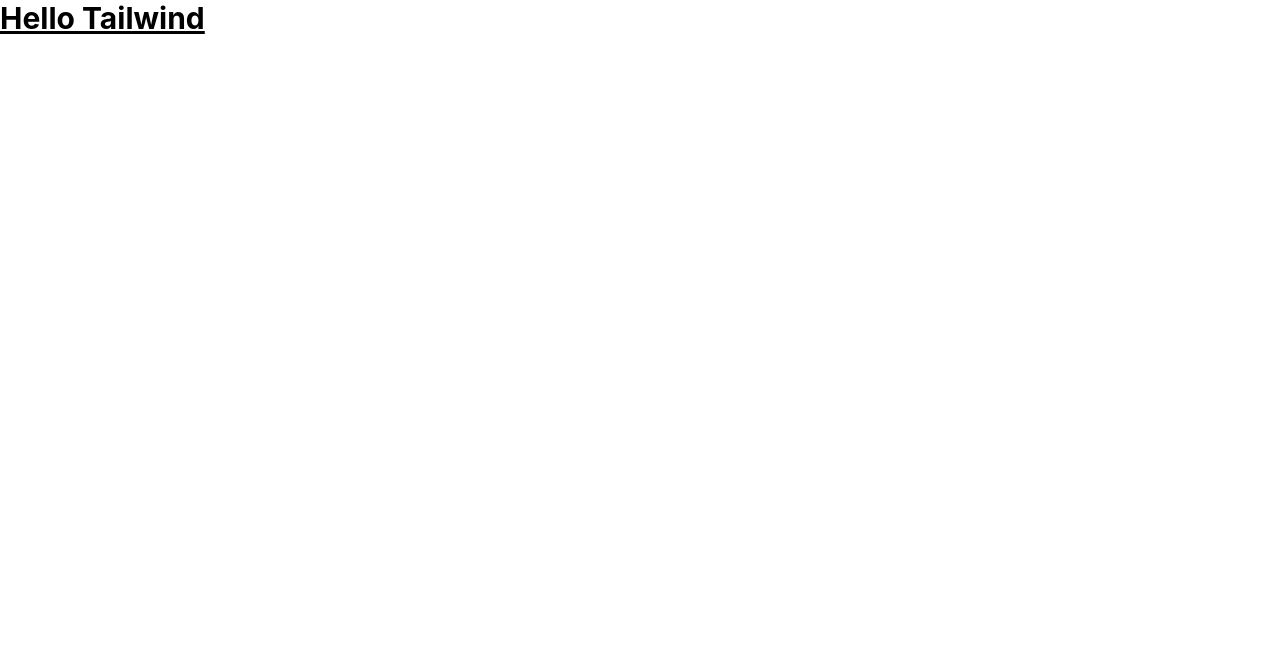
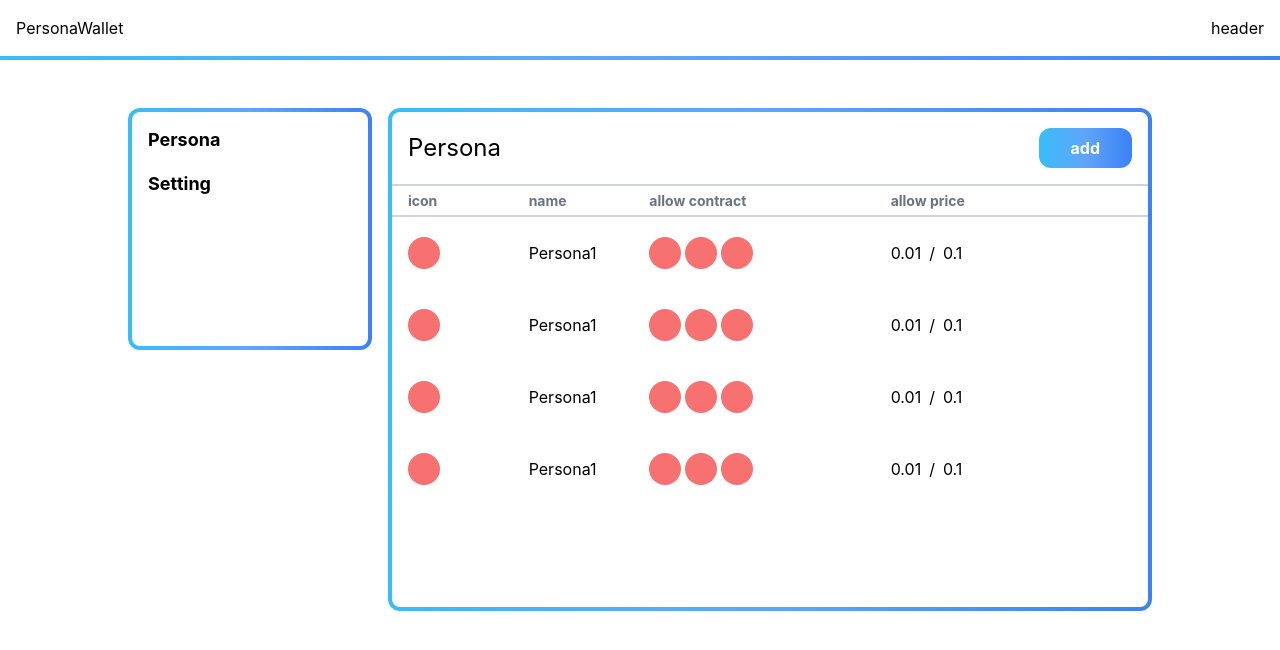
Before and after one commit to xwing-india/eth-india, a Next.js app in the folder frontend/: page / in a window 1280 px wide. Shown: the top 650 px of the page. Built offline with nearby package versions, Linux system fonts and the light colour scheme.

Commit message:
Add: フロントUIの実装

```diff
--- /dev/null
+++ b/frontend/components/ProfileBlock.tsx
@@ -0,0 +1,22 @@
+const ProfileBlock = ({}) => {
+	return (
+		<div className="grid grid-cols-6 h-[72px] items-center px-4">
+			<div className="col-span-1  flex justify-start">
+				<div className="p-4 rounded-full bg-red-400"></div>
+			</div>
+			<div className="col-span-1">Persona1</div>
+			<div className="col-span-2 justify-start flex gap-1">
+				<div className="p-4 rounded-full bg-red-400"></div>
+				<div className="p-4 rounded-full bg-red-400"></div>
+				<div className="p-4 rounded-full bg-red-400"></div>
+			</div>
+			<div className="col-span-2">
+				<span>0.01</span>
+				<span className="pl-2">/</span>
+				<span className="pl-2">0.1</span>
+			</div>
+		</div>
+	);
+};
+
+export default ProfileBlock;
--- a/frontend/pages/_app.tsx
+++ b/frontend/pages/_app.tsx
@@ -1,6 +1,6 @@
-import '../styles/globals.css'
-import type { AppProps } from 'next/app'
+import "../styles/globals.css";
+import type { AppProps } from "next/app";
 
 export default function App({ Component, pageProps }: AppProps) {
-  return <Component {...pageProps} />
+	return <Component {...pageProps} />;
 }
--- /dev/null
+++ b/frontend/pages/example.tsx
@@ -0,0 +1,39 @@
+const Test = () => {
+	return (
+		<div className="">
+			<div className="flex justify-center text-4xl mt-16">Send ETH</div>
+			<div className="flex justify-center mt-8">
+				<div className="w-[500px]  h-[242px] rounded-xl bg-gradient-to-r from-sky-400 via-blue-400 to-blue-500 p-1">
+					<div className="h-full w-full px-4 items-center justify-center bg-white rounded-lg">
+						<div className="flex justify-between">
+							<div className="w-full h-12 text-lg font-bold flex  items-center pt-2">
+								from
+							</div>
+							<input className="border my-4 border-gray-500"></input>
+						</div>
+						<div className="flex justify-between">
+							<div className="w-full h-12 text-lg font-bold flex  items-center pt-2">
+								to
+							</div>
+							<input className="border my-4 border-gray-500"></input>
+						</div>{" "}
+						<div className="flex justify-between">
+							<div className="w-full h-12 text-lg font-bold flex  items-center pt-2">
+								value
+							</div>
+							<input className="border my-4 border-gray-500"></input>
+						</div>{" "}
+						<div className="flex justify-between">
+							<div className="w-full h-12 text-lg font-bold flex  items-center pt-2">
+								password
+							</div>
+							<input className="border my-4 border-gray-500"></input>
+						</div>
+					</div>
+				</div>
+			</div>
+		</div>
+	);
+};
+
+export default Test;
--- a/frontend/pages/index.tsx
+++ b/frontend/pages/index.tsx
@@ -1,7 +1,52 @@
+import ProfileBlock from "../components/profileBlock";
+
 export default function Home() {
-  return (
-    <h1 className="text-3xl font-bold underline">
-      Hello Tailwind
-    </h1>
-  )
+	return (
+		<div>
+			<div className="flex justify-between items-center h-[60px] bg-gradient-to-r from-sky-400 via-blue-400 to-blue-500 pb-1">
+				<div className="flex h-full w-full items-center justify-center bg-white ">
+					<div className="h-full w-full flex justify-between items-center mx-4">
+						<div>PersonaWallet</div>
+						<div>header</div>
+					</div>
+				</div>
+			</div>
+			<div className="max-w-screen-lg mx-auto mt-12">
+				<div className="grid grid-cols-4 gap-4">
+					<div className="col-span-1 h-[242px] rounded-xl bg-gradient-to-r from-sky-400 via-blue-400 to-blue-500 p-1">
+						<div className="h-full w-full px-4 items-center justify-center bg-white rounded-lg">
+							<div className="w-full h-12 text-lg font-bold flex  items-center pt-2">
+								Persona
+							</div>
+							<div className="w-full h-12 text-lg font-bold flex  items-center">
+								Setting
+							</div>
+						</div>
+					</div>
+					<div className="col-span-3 h-[503px] rounded-xl bg-gradient-to-r from-sky-400 via-blue-400 to-blue-500 p-1">
+						<div className="h-full  w-full items-center justify-center bg-white rounded-lg">
+							<div className="flex justify-between items-center h-[72px] px-4">
+								<div className="text-2xl">Persona</div>
+								<div className="px-8 text-white font-bold py-2 rounded-xl bg-gradient-to-r from-sky-400 via-blue-400 to-blue-500">
+									add
+								</div>
+							</div>
+							<div className="border-y-2 border-gray-300">
+								<div className="grid grid-cols-6 px-4 py-1 font-bold text-gray-500 text-[14px]">
+									<div className="col-span-1">icon</div>
+									<div className="col-span-1">name</div>
+									<div className="col-span-2">allow contract</div>
+									<div className="col-span-2">allow price</div>
+								</div>
+							</div>
+							<ProfileBlock />
+							<ProfileBlock />
+							<ProfileBlock />
+							<ProfileBlock />
+						</div>
+					</div>
+				</div>
+			</div>
+		</div>
+	);
 }
```
